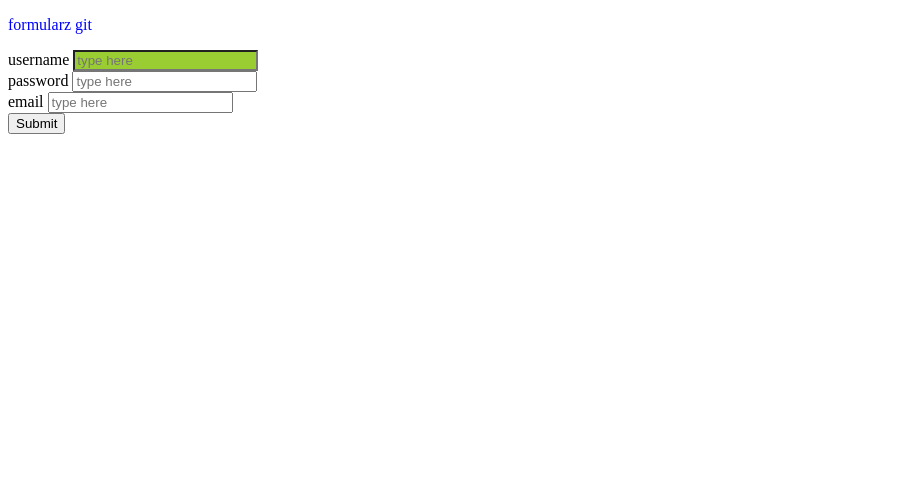
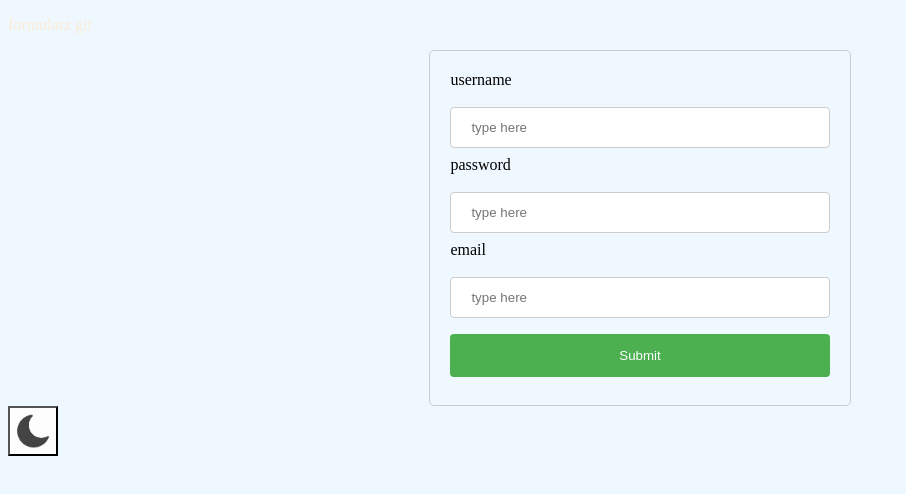
Before and after one commit to TheLegend-25/repo2, a plain HTML site: page index.html in a window 1280 px wide. Shown: the whole page, without its empty margins (0-906 px from the left). Drawn offline with Linux system fonts and the light colour scheme.

Commit message:
added button

```diff
--- a/index.html
+++ b/index.html
@@ -6,9 +6,9 @@
     <meta name="viewport" content="width=device-width, initial-scale=1.0">
     <title>git cwiczenie z formularzem</title>
     <link rel="stylesheet" href="style.css">
-    <script src="script.js"></script>
+    <script src="script.js" defer></script>
 </head>
-<body>
+<body id="body">
     <div class="">
         <p>formularz git</p>
     </div>
@@ -27,5 +27,8 @@
             <input type="submit" id="sendForm" value="Submit">
         </form>
     </div>
+    <div>
+        <button type="button" id="btnViewMode" value="light"><img id="img" src="dmicon.jfif" alt=":("></img></button>
+    </div>
 </body>
 </html>
--- a/script.js
+++ b/script.js
@@ -0,0 +1,30 @@
+
+var clk = document.getElementById('btnViewMode');
+clk.addEventListener("click", viewModeChange);
+
+var body = document.getElementById("body")
+var img = document.getElementById("img")
+
+function viewModeChange() {
+
+ switch (clk.value) {
+
+     case "light":
+         clk.value = "dark";
+         img.src ="lmicon.jfif";
+         body.style.backgroundColor  = "#4E545C";
+         console.log("Dark mode!");
+         break;
+
+     case "dark":
+         clk.value = "light";
+         img.src="dmicon.jfif";
+         body.style.backgroundColor = "aliceblue";
+         console.log("Light mode!");
+         break;
+
+     default:
+         console.log("Switch failed :(");
+         break;
+ }
+}
--- a/style.css
+++ b/style.css
@@ -1,10 +1,77 @@
-p{
-    color: goldenrod;
-    border: 1px; color: blue;
+
+form {
+    width: 30%;
+    margin: 0 auto;
+    text-align: left;
+    padding: 20px;
+    border: 1px solid #ccc;
+    border-radius: 5px;
+  }
+
+  label {
+    display: block;
+    margin-bottom: 10px;
+  }
+
+  input[type="text"], input[type="password"], input[type="email"] {
     width: 100%;
+    padding: 12px 20px;
+    margin: 8px 0;
+    box-sizing: border-box;
+    border: 1px solid #ccc;
+    border-radius: 4px;
+  }
+
+  input[type="submit"] {
+    width: 100%;
+    background-color: #4CAF50;
+    color: white;
+    padding: 14px 20px;
+    margin: 8px 0;
+    border: none;
+    border-radius: 4px;
+    cursor: pointer;
+  }
+
+  input[type="submit"]:hover {
+    background-color: #45a049;
+  }
+
+  .error {
+    color: red;
+  }
+
+  body{
+    background-color: aliceblue;
 }
 
-input[type="text"]{
-    background-color: yellowgreen;
-    text-emphasis-color: blue;
-}
+  /* Dark mode styles */
+  body.dark-mode {
+    background-color: #000;
+    color: #fff;
+  }
+
+
+button[value="light"]{
+        background-color:#354761;
+        width: 50px;
+        height: 50px;
+        padding: 0px;
+    }
+
+    button[value="dark"]{
+        background-color:#BFCEE1;
+        width: 50px;
+        height: 50px;
+        padding: 0px;
+    }
+
+    p{
+        color: antiquewhite;
+    }
+
+    #img{
+        height: 100%;
+        width: 100%;
+        object-fit: contain;
+    }
```
Also changed, not shown: dmicon.jfif (added), lmicon.jfif (added).
